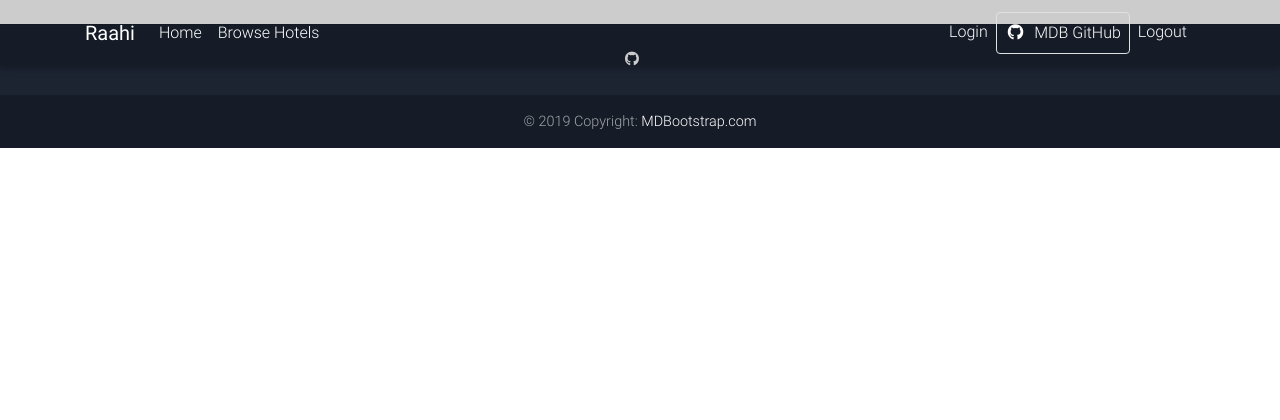
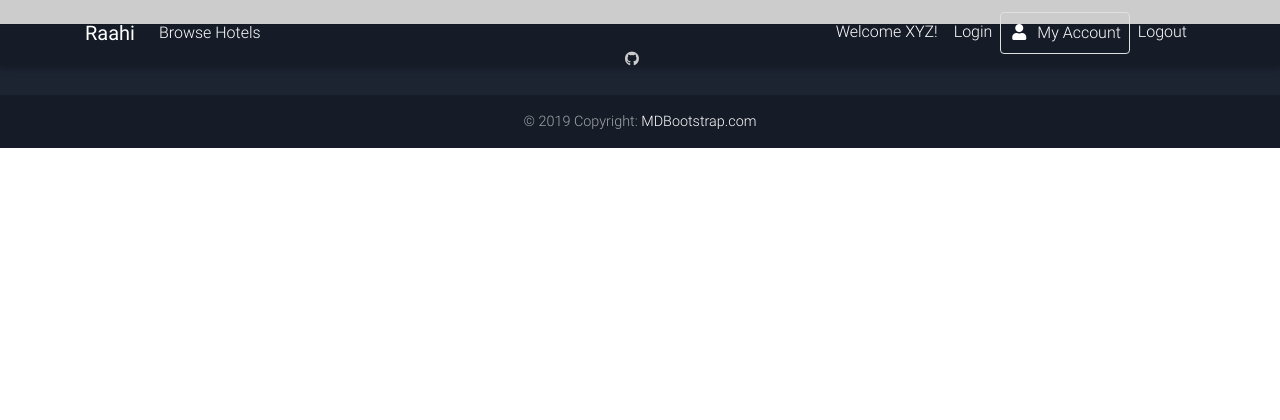
Before and after one commit to zahir1509/project-ap-etravel, a Django app: template main/templates/base.html in a window 1280 px wide. Shown: the top 420 px of the page. Run offline with Django 3.2, Linux system fonts and the light colour scheme; the template is opened without the code that fills it, so the values that code supplies are empty; some libraries are stand-ins or nearby versions.

Commit message:
Update base.html

```diff
--- a/main/templates/base.html
+++ b/main/templates/base.html
@@ -48,18 +48,21 @@
 
         <!-- Left -->
         <ul class="navbar-nav mr-auto">
-          <li class="nav-item">
-            <a class="nav-link" href="/">Home
-            </a>
-          </li>
+
           <li class="nav-item">
             <a class="nav-link" href="#" target="_blank">Browse Hotels</a>
           </li>
 
         </ul>
 
+
+
         <!-- Right -->
         <ul class="navbar-nav nav-flex-icons">
+          <li class="nav-item">
+            <a class="nav-link">Welcome XYZ!
+            </a>
+          </li>
           <li class="nav-item">
             <a class="nav-link" href="#">Login
             </a>
@@ -67,7 +70,7 @@
           <li class="nav-item">
             <a href="https://github.com/mdbootstrap/bootstrap-material-design" class="nav-link border border-light rounded"
               target="_blank">
-              <i class="fab fa-github mr-2"></i>MDB GitHub
+              <i class="fas fa-user mr-2"></i>My Account
             </a>
           </li>
           <li class="nav-item">
```
